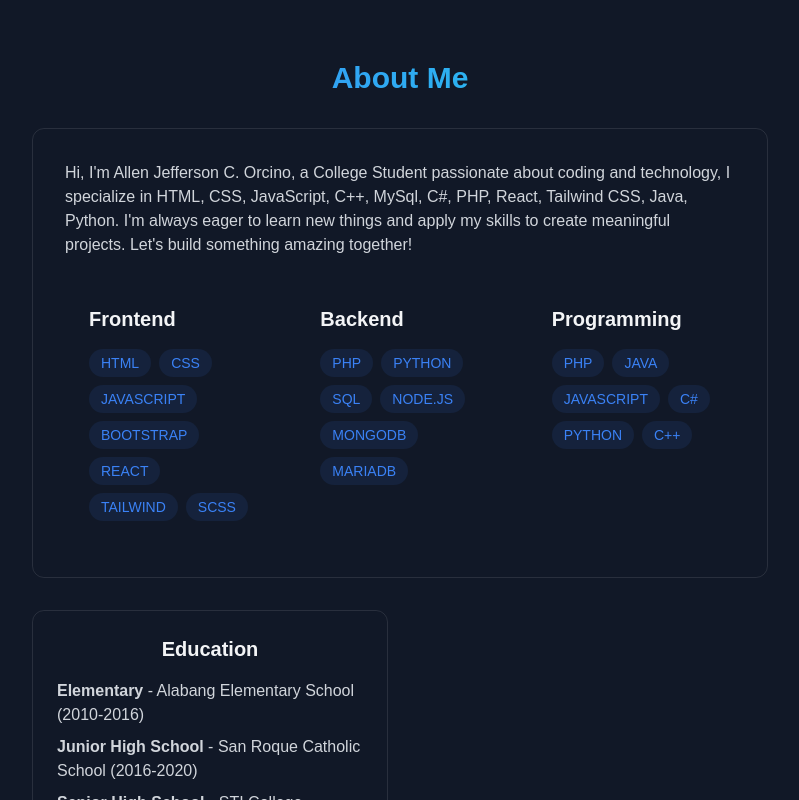
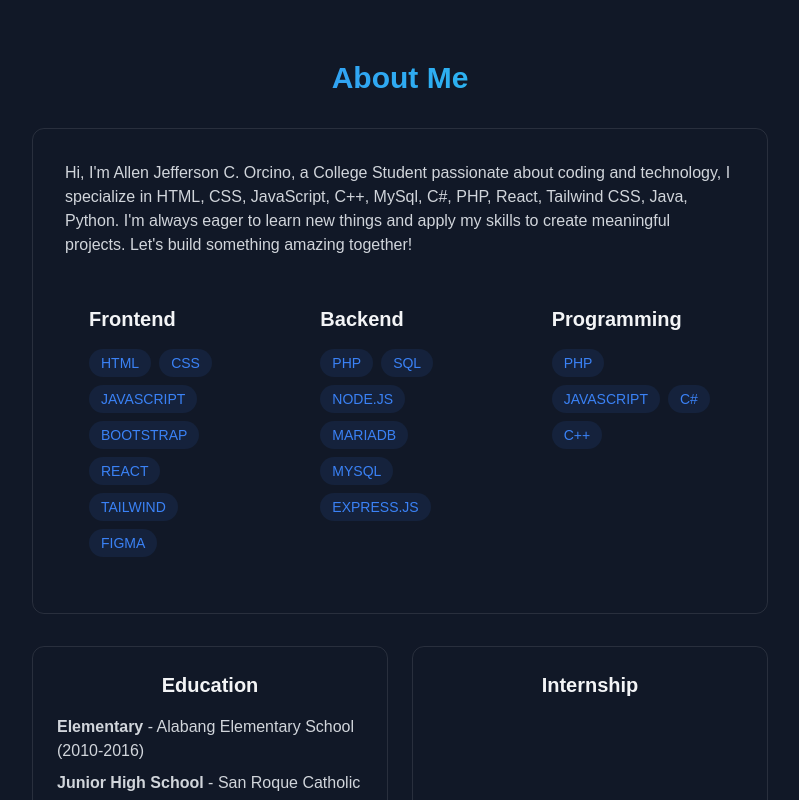
Before and after one commit to AJOrcino/AJ-Portfolio, a React (Vite) app: page / in a window 1280 px wide. Shown: the part 820-1620 px from the top of the page, without its empty margins (240-1039 px from the left). Built offline with nearby package versions, Linux system fonts and the light colour scheme.

Commit message:
new add and fix resume

```diff
--- a/index.html
+++ b/index.html
@@ -4,7 +4,7 @@
     <meta charset="UTF-8" />
     <link rel="icon" type="image/svg+xml" href="/vite.svg" />
     <meta name="viewport" content="width=device-width, initial-scale=1.0" />
-    <title>AJ|Portfolio</title>
+    <title>Allen.AJ</title>
   </head>
   <body>
     <div id="root"></div>
--- a/src/components/Footer.jsx
+++ b/src/components/Footer.jsx
@@ -20,13 +20,13 @@ export const Footer = () => {
           <div className="text-center">
             <h4 className="text-md font-semibold mb-2">Connect with me:</h4>
             <div className="flex justify-center space-x-4 text-xl">
-              <a href="https://github.com/your-github" target="_blank" rel="noopener noreferrer" className="text-blue-500 bg-blue-500/10 rounded-full hover:bg-blue-500/20 hover:shadow-[0_2px_8px_rgba(59,130,246,0.1)] transition-all">
+              <a href="https://github.com/AJOrcino" target="_blank" rel="noopener noreferrer" className="text-blue-500 bg-blue-500/10 rounded-full hover:bg-blue-500/20 hover:shadow-[0_2px_8px_rgba(59,130,246,0.1)] transition-all">
                 <FaGithub />
               </a>
               <a href="https://facebook.com/your-facebook" target="_blank" rel="noopener noreferrer" className="text-blue-500 bg-blue-500/10 rounded-full hover:bg-blue-500/20 hover:shadow-[0_2px_8px_rgba(59,130,246,0.1)] transition-all">
                 <FaFacebook />
               </a>
-              <a href="https://linkedin.com/in/your-linkedin" target="_blank" rel="noopener noreferrer" className="text-blue-500 bg-blue-500/10 rounded-sm hover:bg-blue-500/20 hover:shadow-[0_2px_8px_rgba(59,130,246,0.1)] transition-all">
+              <a href="https://www.linkedin.com/in/allen-jefferson-orcino-b82924322/" target="_blank" rel="noopener noreferrer" className="text-blue-500 bg-blue-500/10 rounded-sm hover:bg-blue-500/20 hover:shadow-[0_2px_8px_rgba(59,130,246,0.1)] transition-all">
                 <FaLinkedin />
               </a>
               <a href="https://instagram.com/your-instagram" target="_blank" rel="noopener noreferrer" className="text-blue-500 bg-blue-500/10 rounded-md hover:bg-blue-500/20 hover:shadow-[0_2px_8px_rgba(59,130,246,0.1)] transition-all">
@@ -37,7 +37,7 @@ export const Footer = () => {
           <div className="text-center">
             <h4 className="text-md font-semibold mb-2">Contact Info:</h4>
             <p className='text-blue-500'>Phone: +63 9811732889</p>
-            <p className='text-blue-500'>Email: your.email@example.com</p>
+            <p className='text-blue-500'>Email: allenjeffersonorcino@gmail.com</p>
           </div>
         </div>
         <div className="mt-8 pt-4 border-t border-gray-800 text-center text-blue-400 text-sm">
--- a/src/components/sections/About.jsx
+++ b/src/components/sections/About.jsx
@@ -7,19 +7,19 @@ export const About = () => {
     "BOOTSTRAP",
     "REACT",
     "TAILWIND",
-    "SCSS",
+    "FIGMA",
   ];
 
   const backEndSkills = [
     "PHP",
-    "PYTHON",
     "SQL",
     "NODE.JS",
-    "MONGODB",
     "MARIADB",
+    "MYSQL",
+    "EXPRESS.JS",
   ];
 
-  const progammingSkills = ["PHP", "JAVA", "JAVASCRIPT", "C#", "PYTHON", "C++"];
+  const progammingSkills = ["PHP", "JAVASCRIPT", "C#", "C++"];
 
   return (
     <section
@@ -32,7 +32,7 @@ export const About = () => {
             About Me
           </h2>
 
-          <div className="glass rounded-xl p-8 border-white/10 border hover:-translate-y-1 transition-all">
+          <div className="glass rounded-xl p-8 border-white/10 border hover:-translate-y-1 hover:border-blue-500/30 hover:shadow-[0_2px_8px_rgba(59,130,246,0.2)] flex flex-col transition-all">
             <p className="text-gray-300 mb-6">
               Hi, I'm Allen Jefferson C. Orcino, a College Student passionate
               about coding and technology, I specialize in HTML, CSS,
@@ -86,7 +86,7 @@ export const About = () => {
           </div>
 
           <div className="grid grid-cols-1 md:grid-cols-2 gap-6 mt-8">
-            <div className="p-6 rounded-xl border-white/10 border hover:-translate-y-1 transition-all">
+            <div className="p-6 rounded-xl border-white/10 border hover:border-blue-500/30 hover:shadow-[0_2px_8px_rgba(59,130,246,0.2)] transition flex flex-col">
               <h3 className="text-xl font-bold mb-4 text-center">Education</h3>
               <div className="text-gray-300 space-y-2">
                 <div>
@@ -112,6 +112,12 @@ export const About = () => {
                 <div className="ml-4">Course: BS Information Technology</div>
               </div>
             </div>
+            <div className="p-6 rounded-xl border-white/10 border hover:border-blue-500/30 hover:shadow-[0_2px_8px_rgba(59,130,246,0.2)] transition flex flex-col">
+              <h3 className="text-xl font-bold mb-4 text-center">Internship</h3>
+              <div className="text-gray-300 space-y-2">
+
+              </div>
+            </div>
 
           </div>
         </div>
--- a/src/components/sections/Navbar.jsx
+++ b/src/components/sections/Navbar.jsx
@@ -60,8 +60,8 @@ export const Navbar = ({ menuOpen, setMenuOpen }) => {
             </a>
             <div>
               <a
-                href="/CV/Gitcheatsheet.txt"
-                download="Gitcheat.txt"
+                href="/CV/Orcino-Allen-Resume.pdf"
+                download="Orcino-Allen-Resume.pdf"
                 className="text-gray-300 hover:text-white transition-colors p-4 py-2 bg-blue-500 text-sm rounded  mr-3 text-center items-end"
               >
                 Resume
```
Also changed, not shown: src/CV/Gitcheatsheet.txt (deleted), 1 other file (tests, documents, lock files or other folders).
